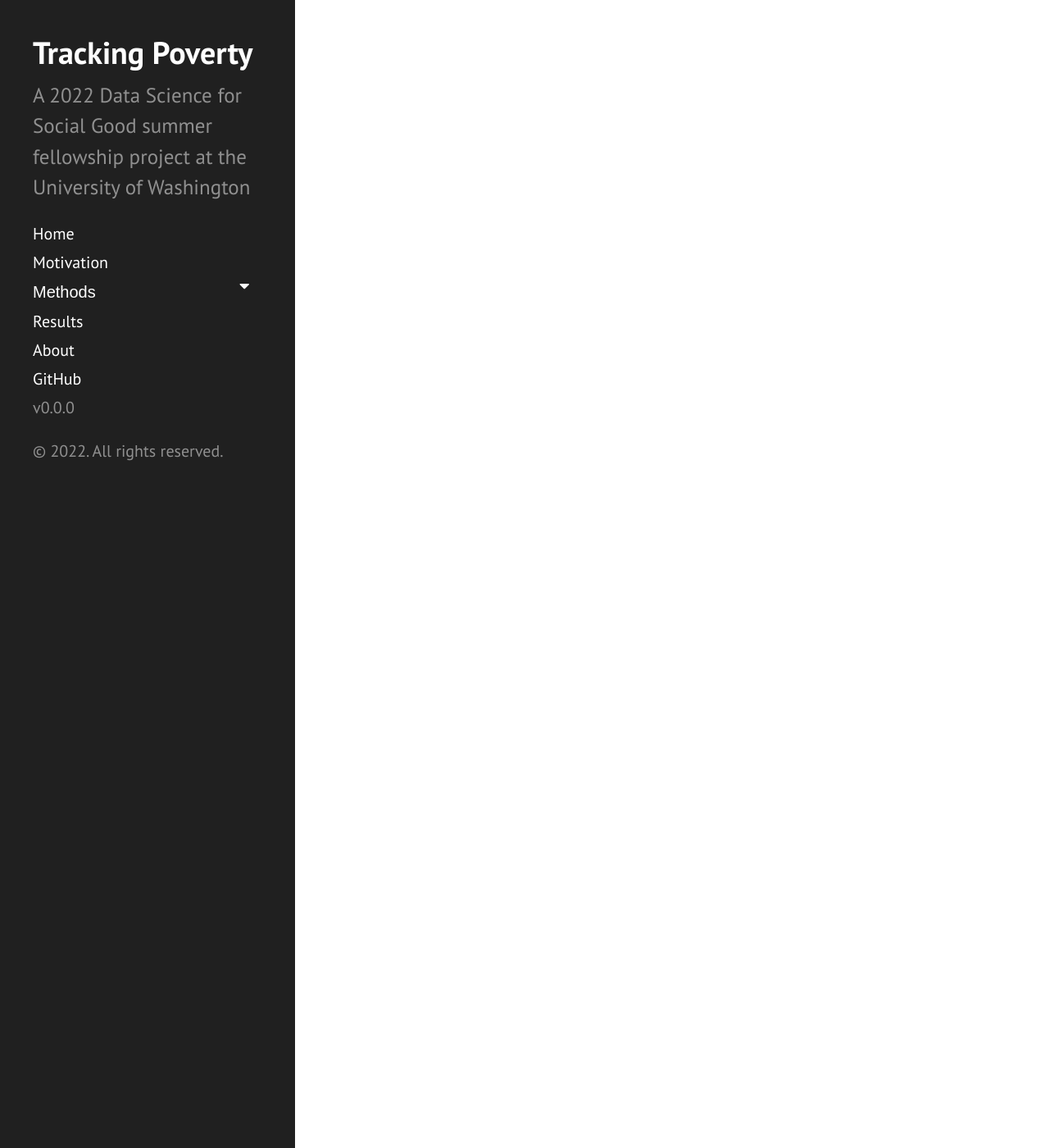
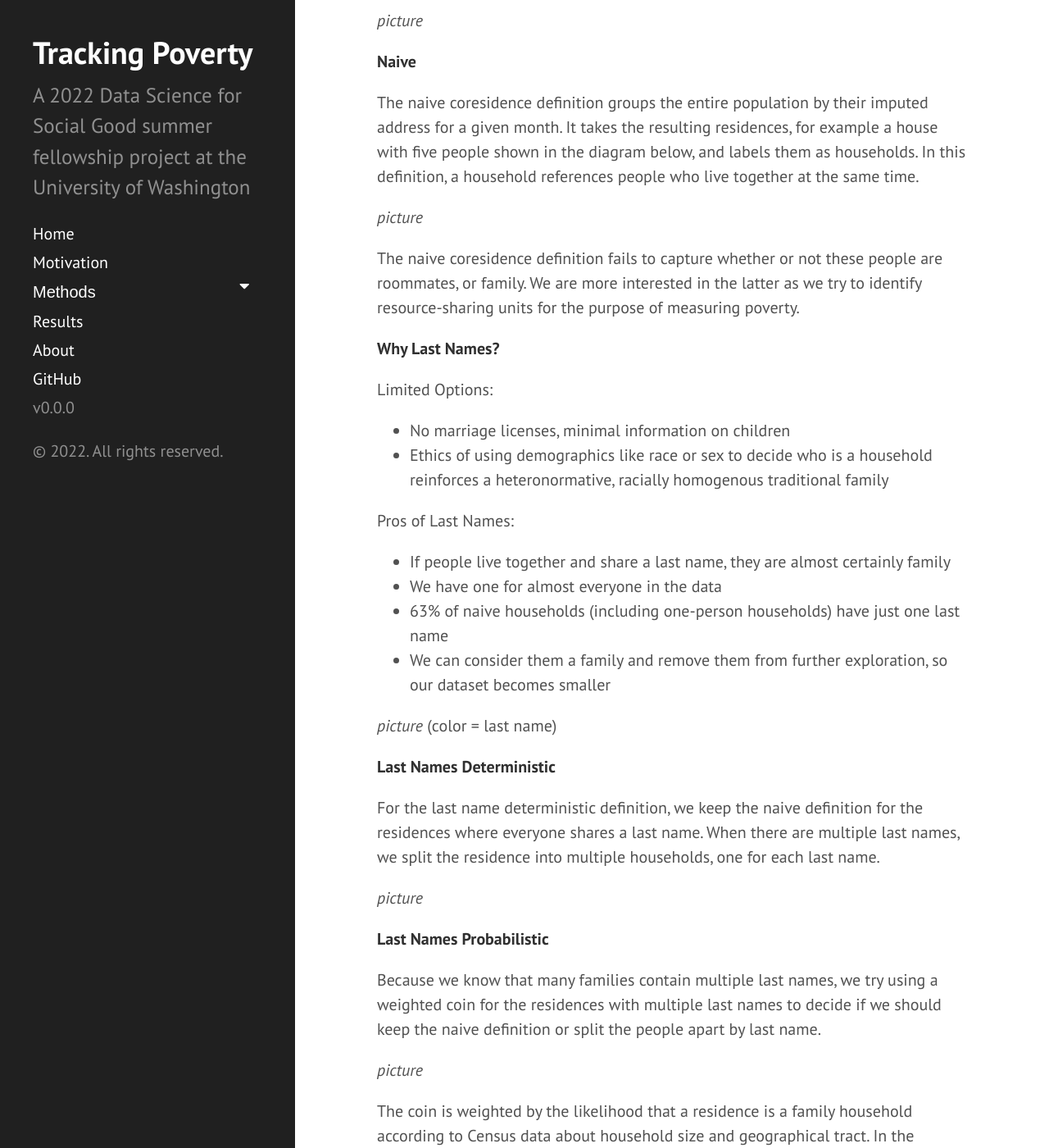
Before and after one commit to uwescience/DSSG2022-Tracking-Poverty, a Jekyll site: the page built from method1.md, in a window 1280 px wide and 1400 px high, scrolled down 270 px. Shown: the whole window at 82% size. Built offline with Jekyll 4.4.1, drawn with Linux system fonts in a browser that asks for light colours; some of the changed text lies outside the part shown.

Commit message:
updating point in time
adding the text, no pics yet

```diff
--- a/method1.md
+++ b/method1.md
@@ -2,3 +2,46 @@
 layout: page
 title: Method 1
 ---
+
+
+We created three different point-in-time household definitions. Our point-in-time definitions use only a single month of data. They start simple, incorporating just address information, and then increase in complexity, as we add last name information in two different ways.
+
+*picture*
+
+**Naive**
+
+The naive coresidence definition groups the entire population by their imputed address for a given month. It takes the resulting residences, for example a house with five people shown in the diagram below, and labels them as households. In this definition, a household references people who live together at the same time.
+
+*picture*
+
+The naive coresidence definition fails to capture whether or not these people are roommates, or family. We are more interested in the latter as we try to identify resource-sharing units for the purpose of measuring poverty.
+
+**Why Last Names?**
+
+Limited Options:
+- No marriage licenses, minimal information on children
+- Ethics of using demographics like race or sex to decide who is a household reinforces a heteronormative, racially homogenous traditional family
+
+Pros of Last Names:
+- If people live together and share a last name, they are almost certainly family
+- We have one for almost everyone in the data
+- 63% of naive households (including one-person households) have just one last name
+-   We can consider them a family and remove them from further exploration, so our dataset becomes smaller
+
+*picture* (color = last name)
+
+**Last Names Deterministic**
+
+For the last name deterministic definition, we keep the naive definition for the residences where everyone shares a last name. When there are multiple last names, we split the residence into multiple households, one for each last name.
+
+*picture*
+
+**Last Names Probabilistic**
+
+Because we know that many families contain multiple last names, we try using a weighted coin for the residences with multiple last names to decide if we should keep the naive definition or split the people apart by last name.
+
+*picture*
+
+The coin is weighted by the likelihood that a residence is a family household according to Census data about household size and geographical tract. In the example below, two residences with the same household composition (five people, two last names) will have different probabilities since in County A, 80% of cases like this are families, compared to only 20% in County B.
+
+*picture*
```
